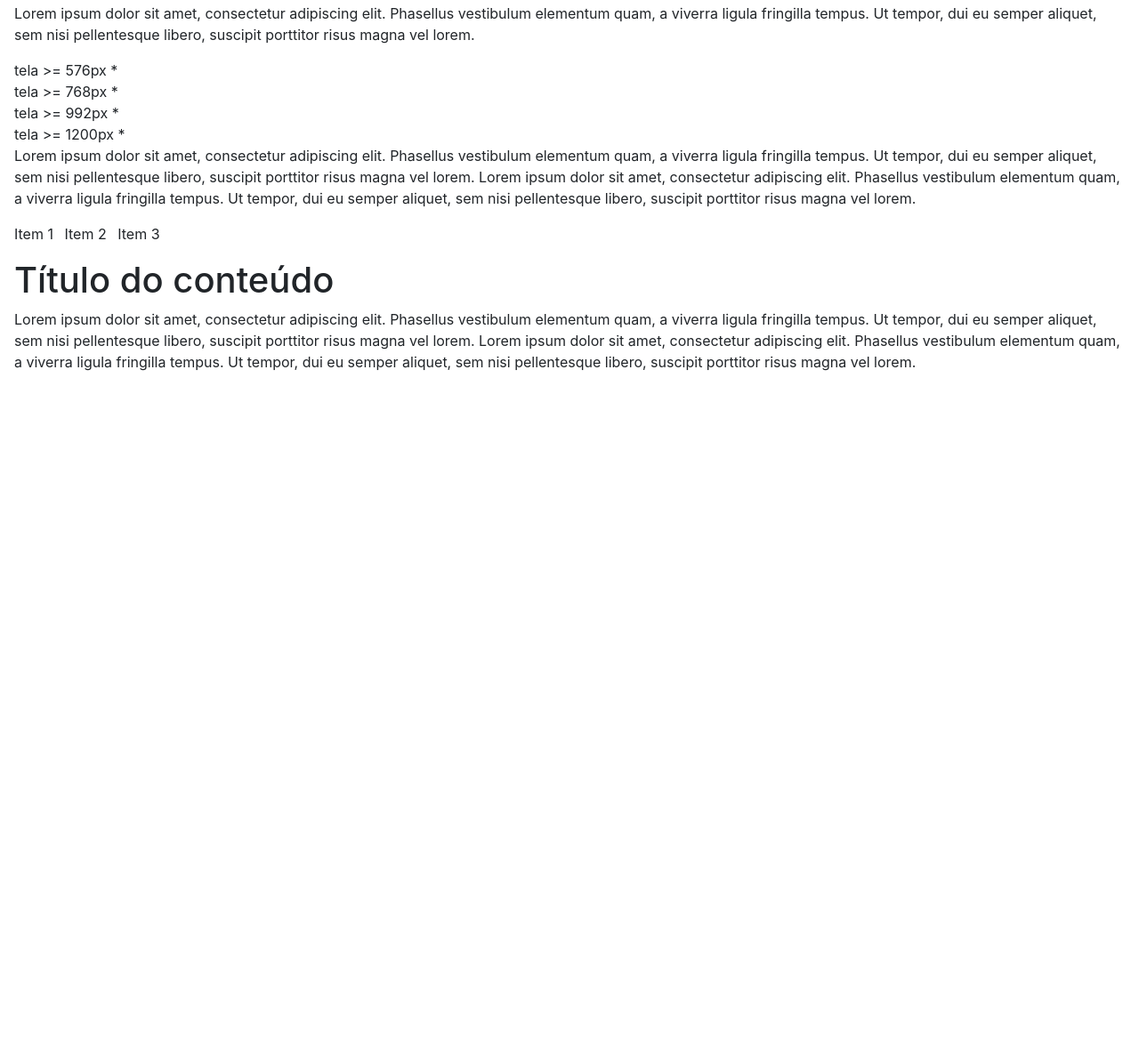
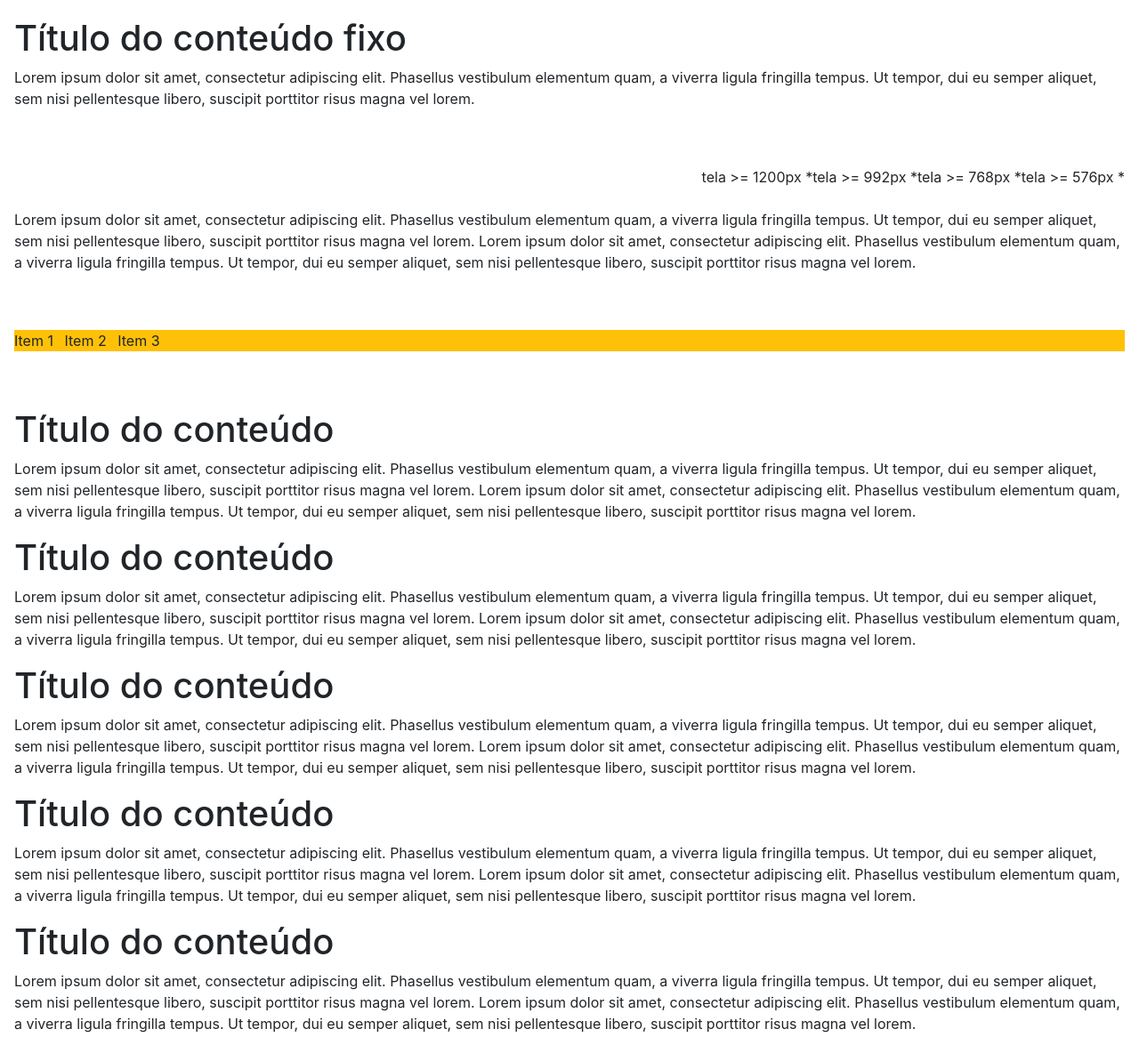
Before and after one commit to allisson-lima/BootStrap-Learning, a plain HTML site: page bootstrap5/apoio-elementos-flutuantes.html in a window 1280 px wide. Shown: the part 71-1237 px from the top of the page at 89% size. Before the commit the page ends 800 px from the top, so only its background shows below. Drawn offline with nearby package versions, Linux system fonts and the light colour scheme.

Commit message:
Update apoio-elementos-flutuantes.html

```diff
--- a/bootstrap5/apoio-elementos-flutuantes.html
+++ b/bootstrap5/apoio-elementos-flutuantes.html
@@ -15,36 +15,58 @@
 
 
     <!-- Elementos flutuantes -->
-    <div style="border: 1px solid red;" class="">
+    <div style="border: 1px solid red;" class="clearfix sticky-top">
         <div class="bg-success float-left">Float Left</div>
         <div class="bg-success float-right">Float Right</div>
     </div>
-
+<br><br>
     <!-- Posicionamento fixo - top e bottom -->
     <h1 class="">Título do conteúdo fixo</h1>
     <p>Lorem ipsum dolor sit amet, consectetur adipiscing elit. Phasellus vestibulum elementum quam, a viverra ligula fringilla tempus. Ut tempor, dui eu semper aliquet, sem nisi pellentesque libero, suscipit porttitor risus magna vel lorem.</p>
+
+    <br><br>
 
     <!--
         Float responsivo - float-<tela>-<direcao>
             tela: sm, md, lg, xl
             alinhamento: left, right
      -->
-    <div class="">tela &gt;= 576px * </div><!--Small-->
-    <div class="">tela &gt;=  768px * </div><!--Medium-->
-    <div class="">tela &gt;= 992px * </div><!--Large-->
-    <div class="">tela &gt;= 1200px * </div><!--Extra Large-->
+    <div class="float-sm-right">tela &gt;= 576px * </div><!--Small-->
+    <div class="float-md-right">tela &gt;=  768px * </div><!--Medium-->
+    <div class="float-lg-right">tela &gt;= 992px * </div><!--Large-->
+    <div class="float-xl-right">tela &gt;= 1200px * </div><!--Extra Large-->
+    <br><br>
 
 
     <p>Lorem ipsum dolor sit amet, consectetur adipiscing elit. Phasellus vestibulum elementum quam, a viverra ligula fringilla tempus. Ut tempor, dui eu semper aliquet, sem nisi pellentesque libero, suscipit porttitor risus magna vel lorem.
     Lorem ipsum dolor sit amet, consectetur adipiscing elit. Phasellus vestibulum elementum quam, a viverra ligula fringilla tempus. Ut tempor, dui eu semper aliquet, sem nisi pellentesque libero, suscipit porttitor risus magna vel lorem.</p>
+    <br><br>
 
     <!-- Colar no topo (sticky) -->
-    <ul class="list-inline">
-      <li class="list-inline-item">Item 1</li>
+    <ul class="list-inline bg-warning">
+      <li class="list-inline-item ">Item 1</li>
       <li class="list-inline-item">Item 2</li>
       <li class="list-inline-item">Item 3</li>
     </ul>
+    <br><br>
 
+    <h1>Título do conteúdo</h1>
+    <p>Lorem ipsum dolor sit amet, consectetur adipiscing elit. Phasellus vestibulum elementum quam, a viverra ligula fringilla tempus. Ut tempor, dui eu semper aliquet, sem nisi pellentesque libero, suscipit porttitor risus magna vel lorem.
+    Lorem ipsum dolor sit amet, consectetur adipiscing elit. Phasellus vestibulum elementum quam, a viverra ligula fringilla tempus. Ut tempor, dui eu semper aliquet, sem nisi pellentesque libero, suscipit porttitor risus magna vel lorem.</p>
+
+    <h1>Título do conteúdo</h1>
+    <p>Lorem ipsum dolor sit amet, consectetur adipiscing elit. Phasellus vestibulum elementum quam, a viverra ligula fringilla tempus. Ut tempor, dui eu semper aliquet, sem nisi pellentesque libero, suscipit porttitor risus magna vel lorem.
+    Lorem ipsum dolor sit amet, consectetur adipiscing elit. Phasellus vestibulum elementum quam, a viverra ligula fringilla tempus. Ut tempor, dui eu semper aliquet, sem nisi pellentesque libero, suscipit porttitor risus magna vel lorem.</p>
+
+    <h1>Título do conteúdo</h1>
+    <p>Lorem ipsum dolor sit amet, consectetur adipiscing elit. Phasellus vestibulum elementum quam, a viverra ligula fringilla tempus. Ut tempor, dui eu semper aliquet, sem nisi pellentesque libero, suscipit porttitor risus magna vel lorem.
+    Lorem ipsum dolor sit amet, consectetur adipiscing elit. Phasellus vestibulum elementum quam, a viverra ligula fringilla tempus. Ut tempor, dui eu semper aliquet, sem nisi pellentesque libero, suscipit porttitor risus magna vel lorem.</p>
+    <h1>Título do conteúdo</h1>
+    <p>Lorem ipsum dolor sit amet, consectetur adipiscing elit. Phasellus vestibulum elementum quam, a viverra ligula fringilla tempus. Ut tempor, dui eu semper aliquet, sem nisi pellentesque libero, suscipit porttitor risus magna vel lorem.
+    Lorem ipsum dolor sit amet, consectetur adipiscing elit. Phasellus vestibulum elementum quam, a viverra ligula fringilla tempus. Ut tempor, dui eu semper aliquet, sem nisi pellentesque libero, suscipit porttitor risus magna vel lorem.</p>
+    <h1>Título do conteúdo</h1>
+    <p>Lorem ipsum dolor sit amet, consectetur adipiscing elit. Phasellus vestibulum elementum quam, a viverra ligula fringilla tempus. Ut tempor, dui eu semper aliquet, sem nisi pellentesque libero, suscipit porttitor risus magna vel lorem.
+    Lorem ipsum dolor sit amet, consectetur adipiscing elit. Phasellus vestibulum elementum quam, a viverra ligula fringilla tempus. Ut tempor, dui eu semper aliquet, sem nisi pellentesque libero, suscipit porttitor risus magna vel lorem.</p>
     <h1>Título do conteúdo</h1>
     <p>Lorem ipsum dolor sit amet, consectetur adipiscing elit. Phasellus vestibulum elementum quam, a viverra ligula fringilla tempus. Ut tempor, dui eu semper aliquet, sem nisi pellentesque libero, suscipit porttitor risus magna vel lorem.
     Lorem ipsum dolor sit amet, consectetur adipiscing elit. Phasellus vestibulum elementum quam, a viverra ligula fringilla tempus. Ut tempor, dui eu semper aliquet, sem nisi pellentesque libero, suscipit porttitor risus magna vel lorem.</p>
```
